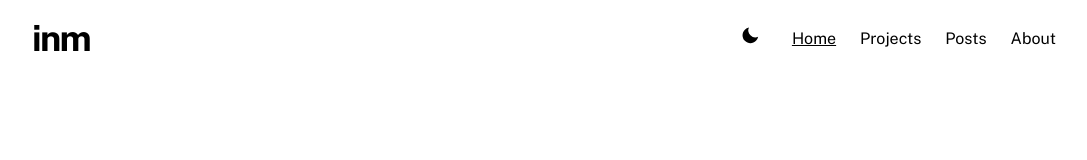
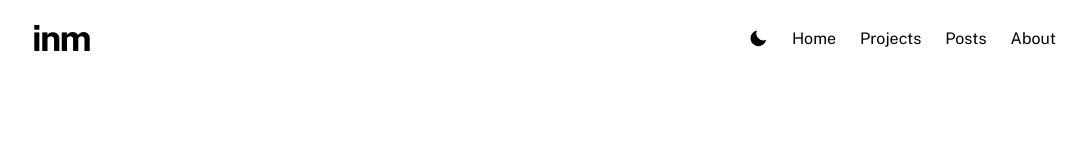
Before and after one commit to irfan44/irfannm, a Next.js app: page / in a window 1280 px wide. Shown: the top 160 px of the page, without its empty margins (96-1183 px from the left). Built offline with nearby package versions, Linux system fonts and the light colour scheme.

Commit message:
fix: fix navbar

```diff
--- a/components/layouts/Layout/index.tsx
+++ b/components/layouts/Layout/index.tsx
@@ -1,5 +1,5 @@
 import Footer from 'components/layouts/Footer';
-import Navbar from 'components/layouts/Header';
+import Navbar from 'components/layouts/Navbar';
 
 type Props = {
   preview?: boolean;
--- a/components/layouts/Header/Menu/index.tsx
+++ b/components/layouts/Navbar/Menu/index.tsx
@@ -9,12 +9,7 @@ const Menu = () => {
     <>
       {menuList.map(({ name, link }) => {
         return (
-          <li
-            key={name}
-            className={`hover:underline ${
-              router.asPath == link ? 'underline' : ''
-            }`}
-          >
+          <li key={name}>
             <Link href={link}>
               <a>{name}</a>
             </Link>
--- a/components/layouts/Header/index.tsx
+++ b/components/layouts/Navbar/index.tsx
@@ -7,7 +7,7 @@ import IconMenu from 'components/icons/Menu/IconsMenu';
 import IconsMoon from 'components/icons/Themes/IconsMoon';
 import IconsSun from 'components/icons/Themes/IconsSun';
 import Container from 'components/layouts/Container';
-import Menu from 'components/layouts/Header/Menu';
+import Menu from 'components/layouts/Navbar/Menu';
 
 const Navbar = () => {
   const [isActive, setActive] = useState(false);
@@ -49,7 +49,7 @@ const Navbar = () => {
           </div>
           <div className="md:hidden ml-auto py-auto flex items-center">
             <ul className="flex space-x-2 items-center">
-              <li>{renderThemeChanger()}</li>
+              <li className="flex items-center">{renderThemeChanger()}</li>
               <li>
                 <button
                   className="ml-2"
@@ -65,7 +65,7 @@ const Navbar = () => {
           </div>
           <div className="hidden md:block text-left">
             <ul className="flex flex-row items-center space-x-6">
-              <li className="p-2">{renderThemeChanger()}</li>
+              <li className="flex items-center">{renderThemeChanger()}</li>
               <Menu />
             </ul>
           </div>
--- a/components/templates/Projects/ProjectCard/index.tsx
+++ b/components/templates/Projects/ProjectCard/index.tsx
@@ -9,7 +9,7 @@ type Props = {
 };
 const ProjectCard = ({ name, description, techStack, sourceCode }: Props) => {
   return (
-    <div className="space-y-3 border border-gray-500 rounded-2xl p-5">
+    <div className="space-y-3 border border-gray-500 dark:border-gray-200 rounded-2xl p-5">
       <h4>{name}</h4>
       <p>{description}</p>
       <div className="flex space-x-2">
@@ -17,7 +17,7 @@ const ProjectCard = ({ name, description, techStack, sourceCode }: Props) => {
           return (
             <div
               key={stack}
-              className="bg-black text-white px-2 py-1 rounded-lg text-sm"
+              className="bg-black text-white dark:bg-zinc-900 px-2 py-1 rounded-lg text-sm"
             >
               <p>{stack}</p>
             </div>
```
